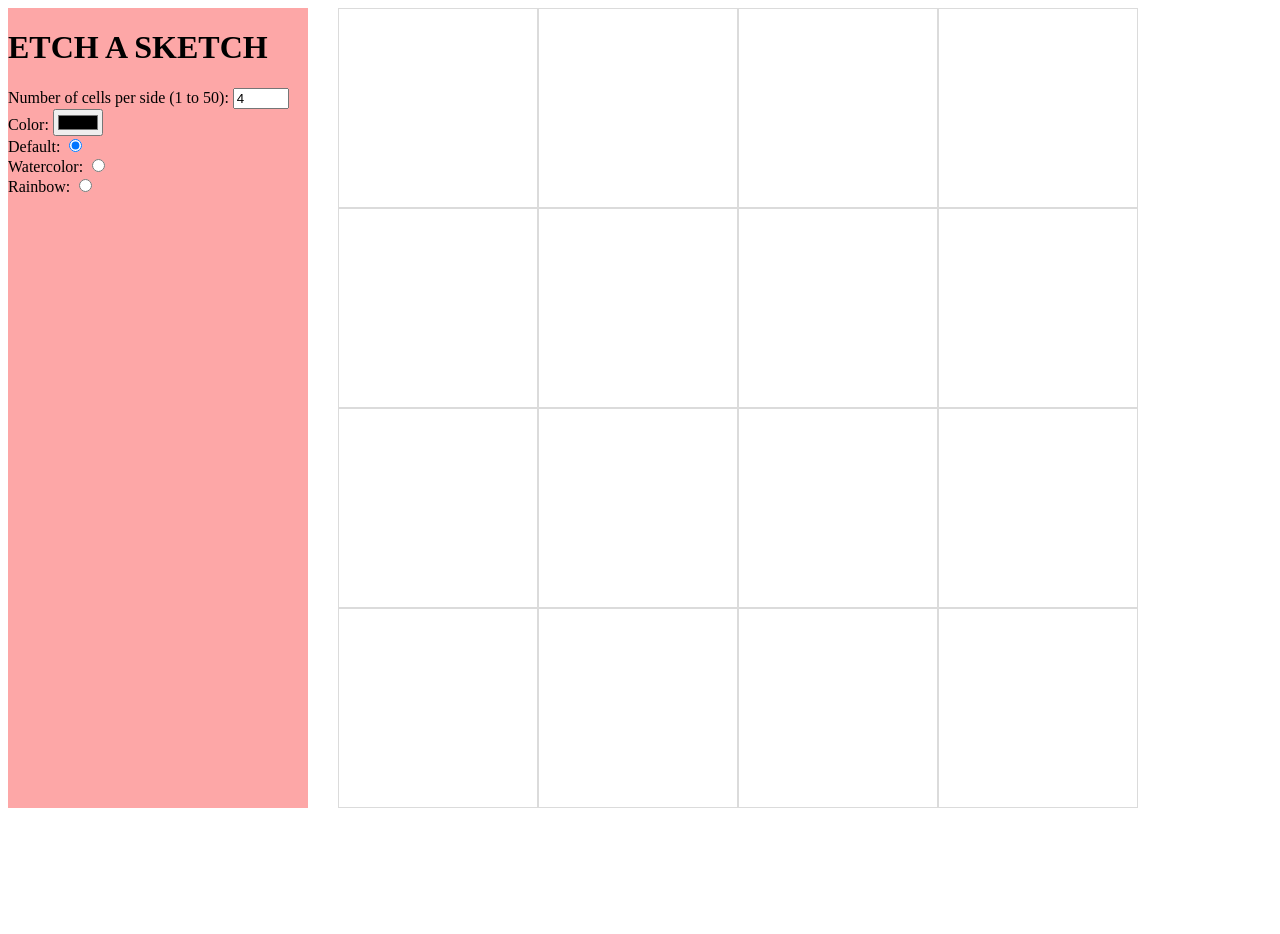
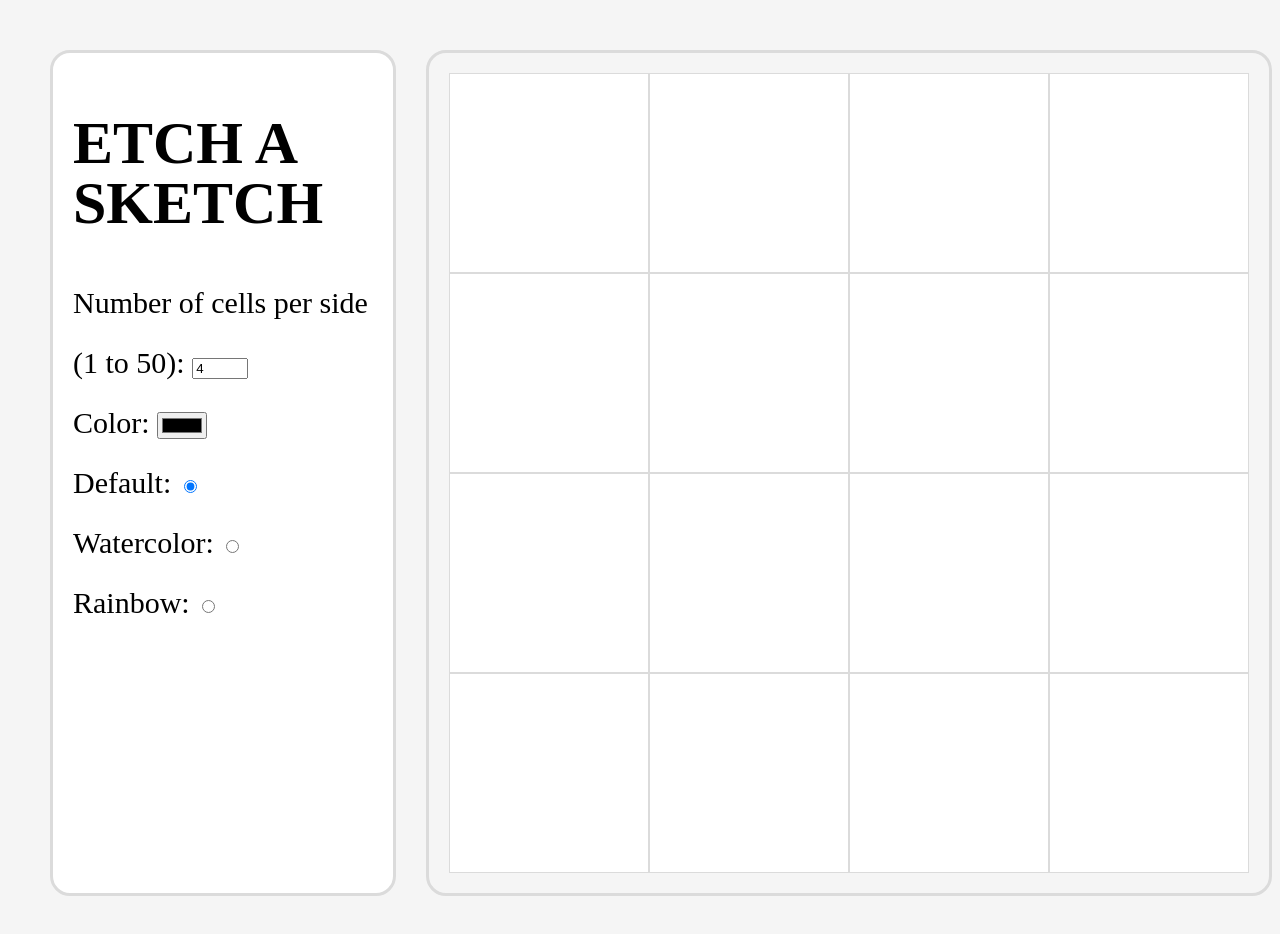
Before and after one commit to daniilpogosyan/etch-a-sketch, a plain HTML site: page index.html in a window 1280 px wide. Before the commit the page ends 816 px from the top, so only its background shows below. Drawn offline with Linux system fonts and the light colour scheme.

Commit message:
Add style to dashboard and grid

```diff
--- a/styles.css
+++ b/styles.css
@@ -1,17 +1,31 @@
 body {
   display: flex;
   gap: 30px;
+
+  margin: 50px;
+  background-color: #f5f5f5;
 }
 
 #dashboard {
   flex: none;
   width: 300px;
-  background-color: rgb(253, 167, 167);
+  padding: 20px;
+  font-size: 30px;
+  line-height: 2em;
+  border: 3px solid #dbdbdb;
+  background-color: #ffffff;
+  border-radius: 20px;
+}
+#dashboard h1 {
+  font-size: 2em;
 }
 
 #grid {
   flex: none;
   margin: 0;
+  padding: 20px;
+  border: 3px solid #dbdbdb;
+  border-radius: 20px;
   height:800px;
   width: 800px;
   line-height: 0;
```
